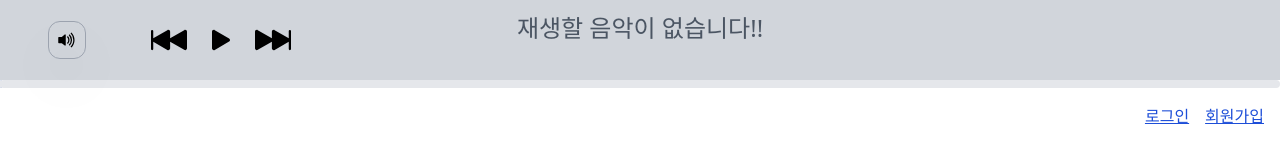
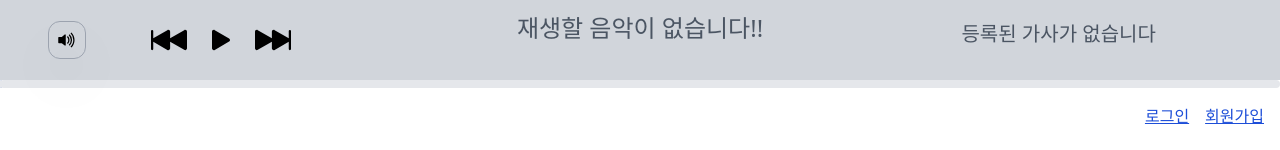
Before and after one commit to hanyeong0815/music-v0, a React (Vite) app: page / in a window 1280 px wide. Shown: the top 150 px of the page. Built offline with nearby package versions, Linux system fonts and the light colour scheme; no server answers.

Commit message:
chore: 가사가 등록되지 않은 곡의 대한 문구 추가

```diff
--- a/src/components/player/index.tsx
+++ b/src/components/player/index.tsx
@@ -83,7 +83,7 @@ const Player: FC<PlayerProps> = ({ isAuth, song, isPlaying, setIsPlaying }) => {
           <p>{song?.title ?? "재생할 음악이 없습니다!!"}</p>
         </div>
         <div className="h-full overflow-scroll text-center items-center text-xl text-gray-600 py-2">
-          {song?.lyrics}
+          {song?.lyrics ?? "등록된 가사가 없습니다"}
         </div>
       </div>
       <PlayBar
```
